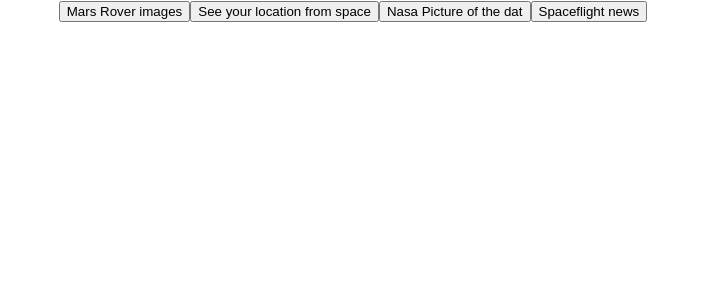
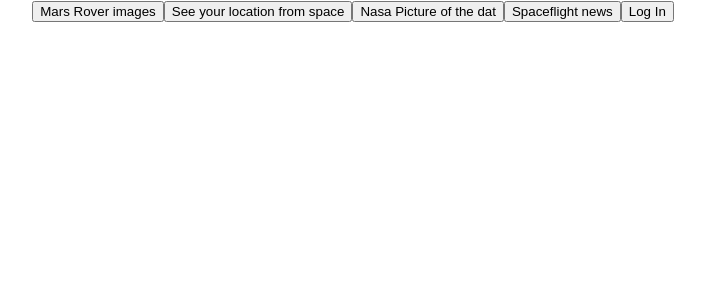
Before and after one commit to Orianamartina/Space, a React (Create React App) app in the folder space/: page / in a window 1280 px wide. Shown: the top 300 px of the page, without its empty margins (287-992 px from the left). Built offline with nearby package versions, Linux system fonts and the light colour scheme.

Commit message:
log out and login button

```diff
--- a/space/src/components/navbar/NavBar.jsx
+++ b/space/src/components/navbar/NavBar.jsx
@@ -13,7 +13,11 @@
         user = null
       }
 
-
+      const logOutUser = () => {
+        localStorage.removeItem("user");
+        localStorage.removeItem("token")
+        window.location.href = '/';
+      }
 
     return (
 
@@ -23,11 +27,8 @@
             <Link to="/seeyoufromspace"><button>See your location from space </button></Link>
             <Link to= "/pictureofday"><button>Nasa Picture of the dat</button></Link>
             <Link to="/news"><button>Spaceflight news</button></Link>
+            {user? <Link><button onClick={logOutUser}>Log Out</button></Link>:<Link to="/login"><button>Log In</button></Link> }
         </div>
     )
 
-
-
-
-
 }
```
